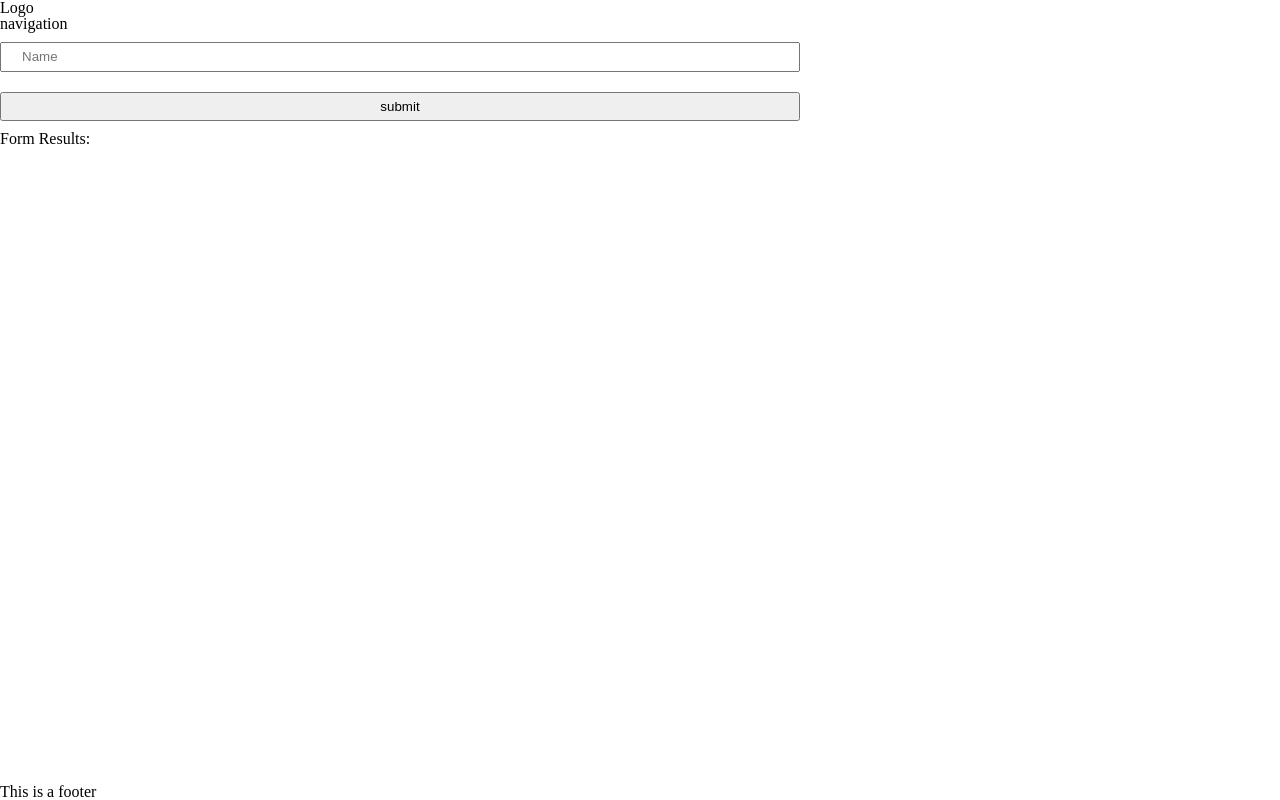
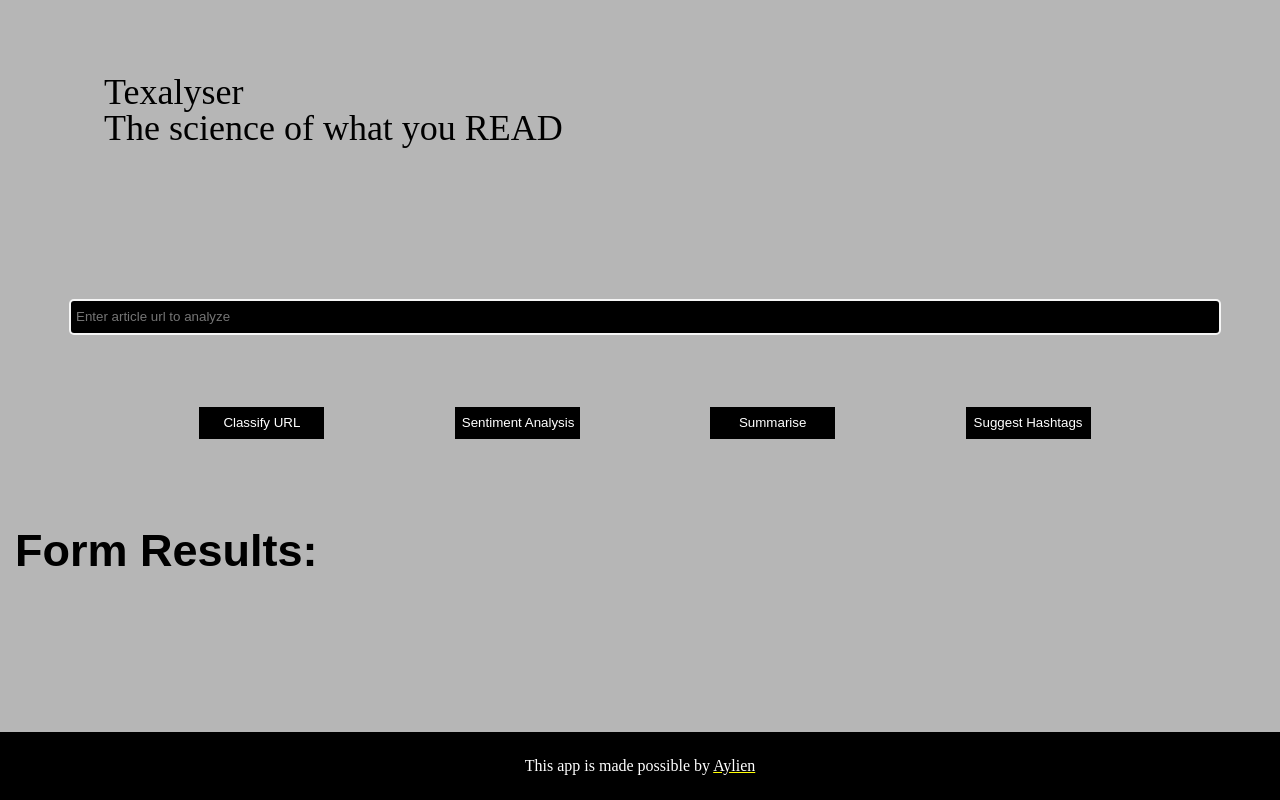
Before and after one commit to anantakrroy/FrontendNanodegree, a website built with webpack: page Project4/src/client/views/index.html in a window 1280 px wide. Built offline with nearby package versions, Linux system fonts and the light colour scheme.

Commit message:
Project 4 submission code

```diff
--- /dev/null
+++ b/Project4/src/client/js/classifyHandler.js
@@ -0,0 +1,42 @@
+function handleClassify(event) {
+    event.preventDefault()
+
+    // check what text was put into the form field
+    let formText = document.getElementById('urlString').value
+    let reqObj = { url: formText }
+    let errorElem = document.getElementById('errorText')
+    let fetchAlert = document.getElementsByClassName('fetchAlert')[0]
+    let resultDiv = document.getElementById('results')
+    if (Client.isValidURL(formText)) {
+        console.log(`::: Form Submitted ::: with value : ${formText}`)
+        fetchAlert.style.display = 'block'
+        errorElem.style.display = 'none'
+        fetch('/classifyArticle', {
+            method: 'POST',
+            mode: 'cors',
+            headers: {
+                'Content-Type': 'application/json'
+            },
+            body: JSON.stringify(reqObj)
+        })
+            .then(res => res.json())
+            .then(function (res) {
+                fetchAlert.style.display = 'none'
+                resultDiv.innerHTML = ''
+                console.log('Response from API - ', res)
+                res['categories'].forEach((elem, idx) => {
+                    let listItem = document.createElement('p')
+                    listItem.innerHTML = `
+                    ${idx + 1}. <strong class='item'>Label</strong> : ${elem.label}
+                    <strong class='item'>Code</strong> : ${elem.code}
+                    <strong class='item'>Confidence</strong> : ${elem.confidence}
+                    `
+                    resultDiv.appendChild(listItem)
+                })
+            })
+    } else {
+        errorElem.innerHTML = 'Enter valid URL!!!'
+    }
+}
+
+module.exports = handleClassify
--- a/Project4/src/client/js/formHandler.js
+++ /dev/null
@@ -1,25 +0,0 @@
-function handleSubmit(event) {
-    event.preventDefault()
-
-    // check what text was put into the form field
-    let formText = document.getElementById('name').value
-    if (Client.checkValidURL(formText)) {
-        console.log(`::: Form Submitted ::: with value : ${formText}`)
-        fetch('http://localhost:8080/classify', {
-            method: 'POST',
-            mode: 'cors',
-            headers: {
-                'Content-Type': 'application/json'
-            },
-            body: JSON.stringify({url : formText})
-        })
-            .then(res => res.json())
-            .then(function (res) {
-                document.getElementById('results').innerHTML = res.categories
-            })
-    } else {
-        alert('Enter valid url!')
-    }
-}
-
-export { handleSubmit }
--- /dev/null
+++ b/Project4/src/client/js/hashtagHandler.js
@@ -0,0 +1,39 @@
+function handleHashtags(event) {
+    event.preventDefault()
+
+    // check what text was put into the form field
+    let formText = document.getElementById('urlString').value
+    let reqObj = { url: formText }
+    let errorElem = document.getElementById('errorText')
+    let fetchAlert = document.getElementsByClassName('fetchAlert')[0]
+    let resultDiv = document.getElementById('results')
+    if (Client.isValidURL(formText)) {
+        console.log(`::: Form Submitted ::: with value : ${formText}`)
+        fetchAlert.style.display = 'block'
+        errorElem.style.display = 'none'
+        fetch('/hashtagArticle', {
+            method: 'POST',
+            mode: 'cors',
+            headers: {
+                'Content-Type': 'application/json'
+            },
+            body: JSON.stringify(reqObj)
+        })
+            .then(res => res.json())
+            .then(function (res) {
+                fetchAlert.style.display = 'none'
+                resultDiv.innerHTML = ''
+                console.log('Response from API - ', res)
+                res['hashtags'].forEach((elem, idx) => {
+                    let listItem = document.createElement('p')
+                    listItem.innerHTML = `
+                    ${idx + 1}. <strong class='item'>${elem}</strong>`
+                    resultDiv.appendChild(listItem)
+                })
+            })
+    } else {
+        errorElem.innerHTML = 'Enter valid URL!!!'
+    }
+}
+
+module.exports = handleHashtags
--- /dev/null
+++ b/Project4/src/client/js/sentimentHandler.js
@@ -0,0 +1,40 @@
+function handleSentiment(event) {
+    event.preventDefault()
+
+    // check what text was put into the form field
+    let formText = document.getElementById('urlString').value
+    let reqObj = { url: formText }
+    let errorElem = document.getElementById('errorText')
+    let fetchAlert = document.getElementsByClassName('fetchAlert')[0]
+    let resultDiv = document.getElementById('results')
+    if (Client.isValidURL(formText)) {
+        console.log(`::: Form Submitted ::: with value : ${formText}`)
+        fetchAlert.style.display = 'block'
+        errorElem.style.display = 'none'
+        fetch('/sentimentOfArticle', {
+            method: 'POST',
+            mode: 'cors',
+            headers: {
+                'Content-Type': 'application/json'
+            },
+            body: JSON.stringify(reqObj)
+        })
+            .then(res => res.json())
+            .then(function (res) {
+                fetchAlert.style.display = 'none'
+                resultDiv.innerHTML = ''
+                console.log('Response from API - ', res)
+                for (let prop in res) {
+                    if (prop !== 'text') {
+                        let listItem = document.createElement('p')
+                        listItem.innerHTML = `<strong class='item'>${prop}</strong> : ${res[prop]}`
+                        resultDiv.appendChild(listItem)
+                    }
+                }
+            })
+    } else {
+        errorElem.innerHTML = 'Enter valid URL!!!'
+    }
+}
+
+module.exports = handleSentiment
--- /dev/null
+++ b/Project4/src/client/js/summaryHandler.js
@@ -0,0 +1,38 @@
+function handleSummary(event) {
+    event.preventDefault()
+
+    // check what text was put into the form field
+    let formText = document.getElementById('urlString').value
+    let reqObj = { url: formText }
+    let errorElem = document.getElementById('errorText')
+    let fetchAlert = document.getElementsByClassName('fetchAlert')[0]
+    let resultDiv = document.getElementById('results')
+    if (Client.isValidURL(formText)) {
+        console.log(`::: Form Submitted ::: with value : ${formText}`)
+        fetchAlert.style.display = 'block'
+        errorElem.style.display = 'none'
+        fetch('/summariseArticle', {
+            method: 'POST',
+            mode: 'cors',
+            headers: {
+                'Content-Type': 'application/json'
+            },
+            body: JSON.stringify(reqObj)
+        })
+            .then(res => res.json())
+            .then(function (res) {
+                fetchAlert.style.display = 'none'
+                resultDiv.innerHTML = ''
+                console.log('Response from API - ', res)
+                res.sentences.forEach((elem, idx) => {
+                    let listItem = document.createElement('p')
+                    listItem.innerHTML = `${idx + 1}. ${elem} <br/>`
+                    resultDiv.appendChild(listItem)
+                })
+            })
+    } else {
+        errorElem.innerHTML = 'Enter valid URL!!!'
+    }
+}
+
+module.exports = handleSummary
--- a/Project4/src/client/js/urlChecker.js
+++ b/Project4/src/client/js/urlChecker.js
@@ -1,6 +1,6 @@
-function checkValidURL(url) {
+function isValidURL(url) {
     let isValid = /(^http[s]?:\/{2})|(^www)|(^\/{1,2})igm/.test(url)
     return isValid
 }
 
-export {checkValidURL}
+module.exports = isValidURL
--- a/Project4/src/client/styles/base.scss
+++ b/Project4/src/client/styles/base.scss
@@ -1,7 +1,16 @@
+header {
+    margin: 5%;
+    padding: 30px;
+    font-size: 36px;
+}
+
 body {
     display: flex;
     flex-direction: column;
     min-height: 100vh;
+    margin: auto;
+    background-color: rgba(0, 0, 0, 0.288);
+    overflow-x: hidden;
 }
 
 main {
@@ -9,6 +18,63 @@ main {
 }
 
 section {
-    max-width: 800px;
-    margin: 50px auto;
+    width: 100%;
+    margin: auto;
 }
+
+section.formInput {
+    padding: 5%;
+    margin: 5px;
+}
+
+.inputBtns {
+    display: flex;
+    justify-content: space-evenly;
+}
+
+section.fetchAlert {
+    display: none;
+    margin: 0 auto;
+}
+
+section.formResult {
+    padding: 10px;
+    margin: 5px;
+}
+
+p {
+    padding: 10px;
+}
+
+.inputUrl {
+    display: block;
+}
+
+#urlString {
+    width: 100%;
+    padding: 5px;
+    border: 2px solid whitesmoke;
+    border-radius: 5px;
+}
+
+strong {
+    font-size: 45px;
+    font-family: Arial, Helvetica, sans-serif;
+}
+
+strong.item {
+    font-size: 1em;
+}
+
+#errorText {
+    color: rgb(116, 21, 21);
+}
+
+#results {
+    padding: 20px 10px;
+}
+
+#emptyCategory {
+    font-size: 18px;
+    color: rgb(128, 51, 16);
+}
--- a/Project4/src/client/styles/footer.scss
+++ b/Project4/src/client/styles/footer.scss
@@ -0,0 +1,13 @@
+footer {
+    display: flex;
+    background-color: black;
+    color: white;
+    height: 15%;
+    width: 100%;
+    justify-content: space-evenly;
+}
+
+a {
+    color: white;
+    text-decoration-color: yellow;
+}
--- a/Project4/src/client/styles/form.scss
+++ b/Project4/src/client/styles/form.scss
@@ -2,11 +2,16 @@ form {
     border: 1px solid #545454;
     border-radius: 3px;
     padding: 40px;
+    display: flex;
+    justify-content: space-evenly;
 }
 
 input {
-    padding: 5px 20px;
-    width: 100%;
-    line-height: 16px;
+    padding: 5px 7px;
+    width: 125px;
+    line-height: 22px;
     margin: 10px 0;
+    background-color: black;
+    color: white;
+    border: none;
 }
--- a/Project4/src/client/styles/resets.scss
+++ b/Project4/src/client/styles/resets.scss
@@ -8,16 +8,15 @@
 }
 
 html, body, div, span, applet, object, iframe,
-h1, h2, h3, h4, h5, h6, p, blockquote, pre,
-a, abbr, acronym, address, big, cite, code,
+h1, h2, h3, h4, h5, h6, blockquote, pre, abbr, acronym, address, big, cite, code,
 del, dfn, em, img, ins, kbd, q, s, samp,
-small, strike, strong, sub, sup, tt, var,
+small, strike, sub, sup, tt, var,
 b, u, i, center,
 dl, dt, dd, ol, ul, li,
 fieldset, form, label, legend,
 table, caption, tbody, tfoot, thead, tr, th, td,
 article, aside, canvas, details, embed,
-figure, figcaption, footer, header, hgroup,
+figure, figcaption, footer, hgroup,
 menu, nav, output, ruby, section, summary,
 time, mark, audio, video {
 	margin: 0;
@@ -28,8 +27,7 @@ time, mark, audio, video {
 	vertical-align: baseline;
 }
 /* HTML5 display-role reset for older browsers */
-article, aside, details, figcaption, figure,
-footer, header, hgroup, menu, nav, section {
+article, aside, details, figcaption, figure, header, hgroup, menu, nav, section {
 	display: block;
 }
 body {
--- a/Project4/src/client/views/index.html
+++ b/Project4/src/client/views/index.html
@@ -9,33 +9,65 @@
 <body>
 
     <header>
-        <div class="">
-            Logo
+        <div class="brandText">
+            Texalyser
         </div>
-        <div class="">
-            navigation
+        <div class="brandTag">
+            The science of what you READ
         </div>
     </header>
 
     <main>
-        <section>
-            <form class="" onsubmit="return Client.handleSubmit(event)">
-                <input id="name" type="text" name="input" value="" placeholder="Name">
-                <input type="submit" name="" value="submit" onclick="return Client.handleSubmit(event)"
-                    onsubmit="return Client.handleSubmit(event)">
-            </form>
-            <section>
-
-                <section>
-                    <strong>Form Results:</strong>
-                    <div id="results"></div>
-                </section>
+        <section class="formInput">
+            <div class="inputUrl">
+                <input id="urlString" type="text" name="input" value="" placeholder="Enter article url to analyze">
+                <p id="errorText"></p>
+            </div>
+            <div class="inputBtns">
+                <form class="" onsubmit="return Client.handleClassify(event)">
+                    <input type="submit" name="" value="Classify URL" onclick="return Client.handleClassify(event)"
+                        onsubmit="return Client.handleClassify(event)">
+                </form>
+                <form class="" onsubmit="return Client.handleSentiment(event)">
+                    <input type="submit" name="" value="Sentiment Analysis"
+                        onclick="return Client.handleSentiment(event)" onsubmit="return Client.handleSentiment(event)">
+                </form>
+                <form class="" onsubmit="return Client.handleSummary(event)">
+                    <input type="submit" name="" value="Summarise" onclick="return Client.handleSummary(event)"
+                        onsubmit="return Client.handleSummary(event)">
+                </form>
+                <form class="" onsubmit="return Client.handleHashtags(event)">
+                    <input type="submit" name="" value="Suggest Hashtags" onclick="return Client.handleHashtags(event)"
+                        onsubmit="return Client.handleHashtags(event)">
+                </form>
+            </div>
+        </section>
+        <section class="fetchAlert">
+            <p>Fetching results...</p>
+        </section>
+        <section class="formResult">
+            <div>
+                <strong>Form Results:</strong>
+            </div>
+            <div id="results">
+            </div>
+        </section>
     </main>
 
     <footer>
-        <p>This is a footer</p>
+        <p>This app is made possible by <a href="https://docs.aylien.com/">Aylien</a> </p>
     </footer>
 
+    <!-- Register service worker -->
+    <script>
+        // Check that service workers are supported
+        if ('serviceWorker' in navigator) {
+            // Use the window load event to keep the page load performant
+            window.addEventListener('load', () => {
+                navigator.serviceWorker.register('/service-worker.js');
+            });
+        }
+    </script>
 </body>
 
 </html>
```
Also changed, not shown: Project4/package.json (+8 -3 lines), Project4/src/client/index.js (+10 -4 lines), Project4/src/client/js/nameChecker.js (deleted, +0 -16 lines), Project4/src/client/tests/url.test.js (added, +6 -0 lines), Project4/src/server/index.js (+70 -23 lines), Project4/webpack.dev.js (+7 -0 lines), Project4/webpack.prod.js (+23 -1 lines), 1 other file.
